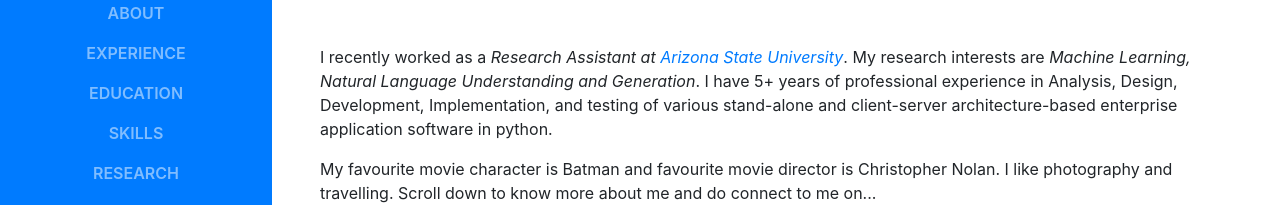
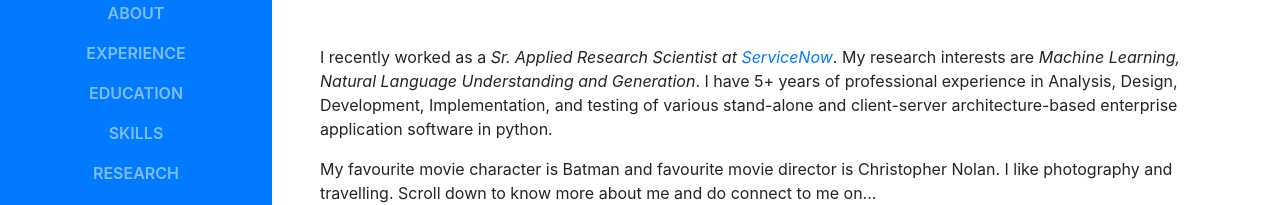
Before and after one commit to krishna-chaitanya-sanagavarapu/krishna-chaitanya-sanagavarapu.github.io, a website with bundled scripts: page index.html in a window 1280 px wide. Shown: the part 303-508 px from the top of the page. Built offline with nearby package versions, Linux system fonts and the light colour scheme; a web font is replaced by a local one.

Commit message:
Update index.html

```diff
--- a/index.html
+++ b/index.html
@@ -120,7 +120,7 @@
           <div class="subheading mb-5">Toronto, ON, Canada · +1 (940) 222-1277 ·
             <a href="mailto:krishnacsanagavarapu@gmail.com">krishnacsanagavarapu@gmail.com</a>
           </div>
-          <p class="mb-3">I recently worked as a <i>Research Assistant at <a href="https://cidse.engineering.asu.edu/graduate-computer-science/" target="_blank">Arizona State University</a></i>. My research interests are <i>Machine Learning, Natural Language Understanding and Generation</i>. I have 5+ years of professional experience in Analysis, Design, Development, Implementation, and testing of various stand-alone and client-server architecture-based enterprise application software in python. </p>
+          <p class="mb-3">I recently worked as a <i>Sr. Applied Research Scientist at <a href="https://www.servicenow.com/" target="_blank">ServiceNow</a></i>. My research interests are <i>Machine Learning, Natural Language Understanding and Generation</i>. I have 5+ years of professional experience in Analysis, Design, Development, Implementation, and testing of various stand-alone and client-server architecture-based enterprise application software in python. </p>
           <p class="mb-3">My favourite movie character is Batman and favourite movie director is Christopher Nolan. I like photography and travelling. Scroll down to know more about me and do connect to me on... </p>
           <div>
             <ul class="list-inline list-social-icons mb-0">
```
